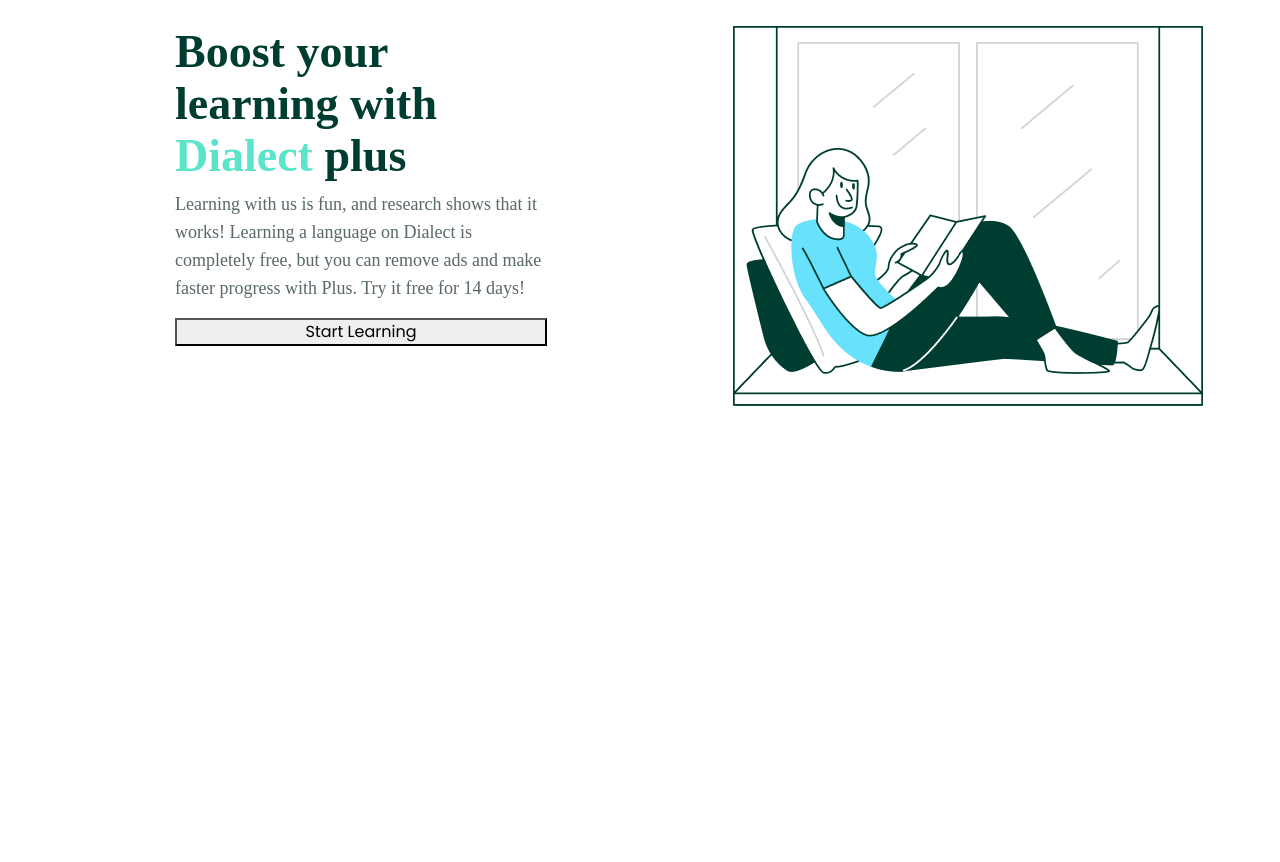
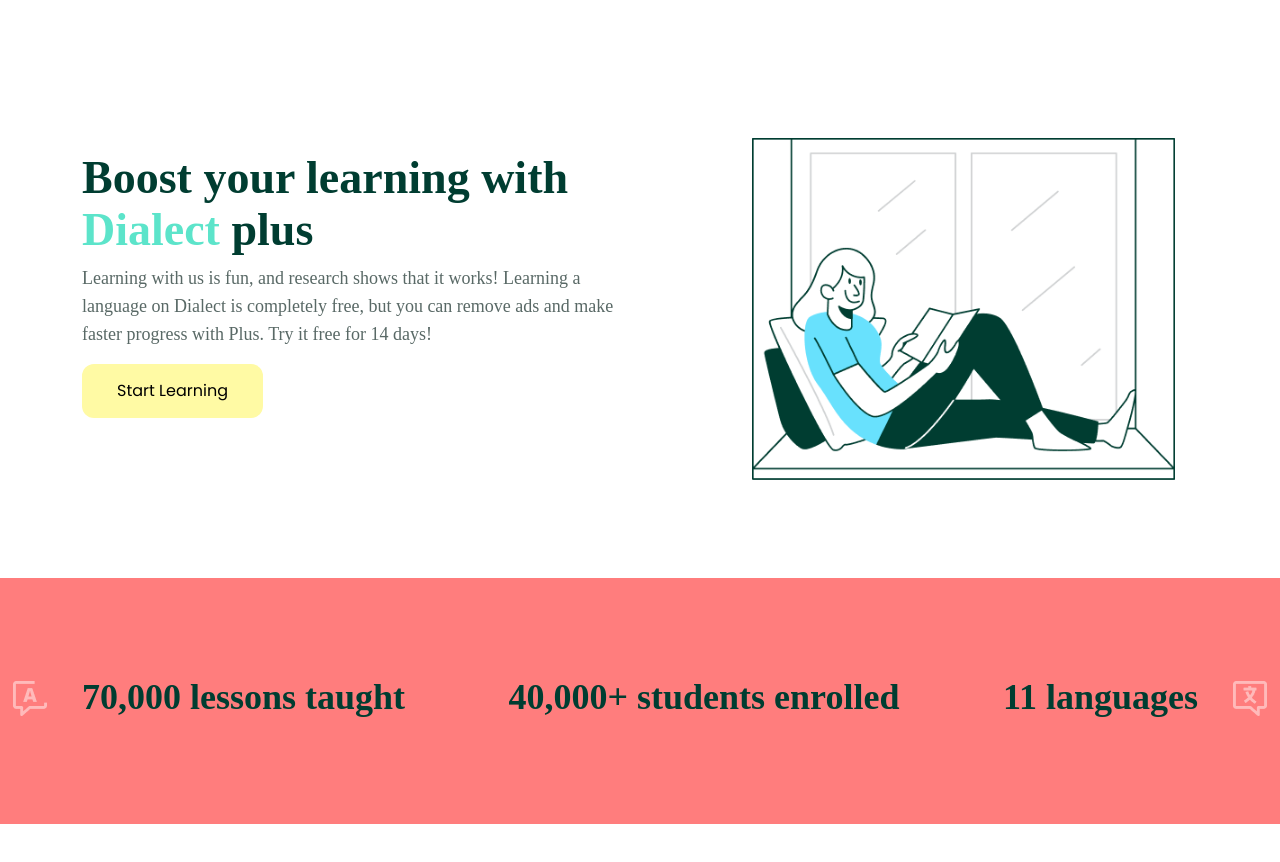
Before and after one commit to Shiham123/Learning-website, a website: page index.html in a window 1280 px wide. Shown: the part 2420-3282 px from the top of the page. Before the commit the page ends 2874 px from the top, so only its background shows below. Drawn offline with nearby package versions, Linux system fonts and the light colour scheme; files whose address does not match are found by name.

Commit message:
another section commit

```diff
--- a/index.html
+++ b/index.html
@@ -205,12 +205,11 @@
     <!-- ----------------------------------------------------- -->
     <!-- ----------------------------------------------------- -->
 
-    <section class="section-four mt-5 mb-5">
+    <section class="section-four">
       <div class="container">
         <div class="row">
-          <div class="section-four-items">
-            <div class="col-lg-4">
-              <div class="item-one">
+          <div class="items">
+            <div class="item-one col-sm-12 col-md-6 col-lg-6">
               <h1>Boost your learning with <span>Dialect</span> plus</h1>
               <p>
                 Learning with us is fun, and research shows that it works!
@@ -220,16 +219,33 @@
               </p>
               <button>Start Learning</button>
             </div>
-            </div>
 
             <!-- -------------------- -->
-            <div class="col-lg-4">
-              <div class="item-two">
+            <div class="item-two col-sm-12 col-md-6 col-lg-6">
               <div class="sec-four-img">
-                  <img src="/assets/image/sec-four.png" alt="" />
+                <img
+                  class="img-fluid"
+                  src="/assets/image/sec-four.png"
+                  alt=""
+                />
               </div>
             </div>
           </div>
+        </div>
+      </div>
+    </section>
+
+    <!-- ----------------------------------------------------- -->
+    <!-- ----------------------------------------------------- -->
+    <!-- ----------------------------------------------------- -->
+
+    <section class="section-five">
+      <div class="container">
+        <div class="row">
+          <div class="items col-sm-12 col-md-12 col-lg-12">
+            <h3>70,000 lessons taught</h3>
+            <h3>40,000+ students enrolled</h3>
+            <h3>11 languages</h3>
           </div>
         </div>
       </div>
--- a/scss/style.scss
+++ b/scss/style.scss
@@ -5,6 +5,8 @@
   padding: 0;
   box-sizing: border-box;
   list-style: none;
+  border: none;
+  outline: none;
 }
 
 :root {
@@ -18,6 +20,7 @@
 
 body {
   font-family: var(--font-poppins) !important;
+  width: 100%;
 }
 
 .section1 {
@@ -302,14 +305,15 @@
 
 // --------------------------
 .section-four {
-  .section-four-items {
+  margin: 10rem 0rem;
+  display: flex;
+
+  .items {
     display: flex;
-    justify-content: space-around;
+    justify-content: space-between;
+    align-items: flex-end;
 
     .item-one {
-      display: flex;
-      flex-direction: column;
-
       h1 {
         font-family: 'Neue Montreal';
         font-style: normal;
@@ -331,6 +335,72 @@
         line-height: 28px;
         color: #596966;
       }
+
+      button {
+        border: none;
+        background-color: #fffaa4;
+        padding: 15px 35px;
+        border-radius: 12px;
+      }
+    }
+
+    .item-two {
+      margin-left: 7rem;
+      width: 470px;
+      height: 280px;
+
+      img {
+        width: 90%;
+        height: 90%;
+        object-fit: contain;
+      }
     }
   }
 }
+
+// --------------------------
+
+.section-five {
+  margin: 10rem 0rem;
+  background-color: #ff7d7d;
+  width: 100vw;
+  height: 246px;
+  display: flex;
+  justify-content: center;
+  align-items: center;
+
+  .items {
+    display: flex;
+    justify-content: space-between;
+    position: relative;
+
+    h3 {
+      font-family: 'Neue Montreal';
+      font-style: normal;
+      font-weight: 700;
+      font-size: 36px;
+      line-height: 46px;
+      color: #003d31;
+    }
+
+    &::before {
+      content: '';
+      position: absolute;
+      background-image: url('/assets/image/sec-five-before.png');
+      width: 34px;
+      height: 35px;
+      top: 13%;
+      left: -5%;
+    }
+
+    &::after {
+      content: '';
+      position: absolute;
+      background-image: url('/assets/image/sec-five-after.png');
+      width: 34px;
+      height: 35px;
+      top: 13%;
+      right: -5%;
+    }
+  }
+}
```
Also changed, not shown: assets/css/style.css, assets/image/sec-five-after.png (added), assets/image/sec-five-before.png (added), 1 other file. Lines whose indentation alone changed are shown as unchanged.
